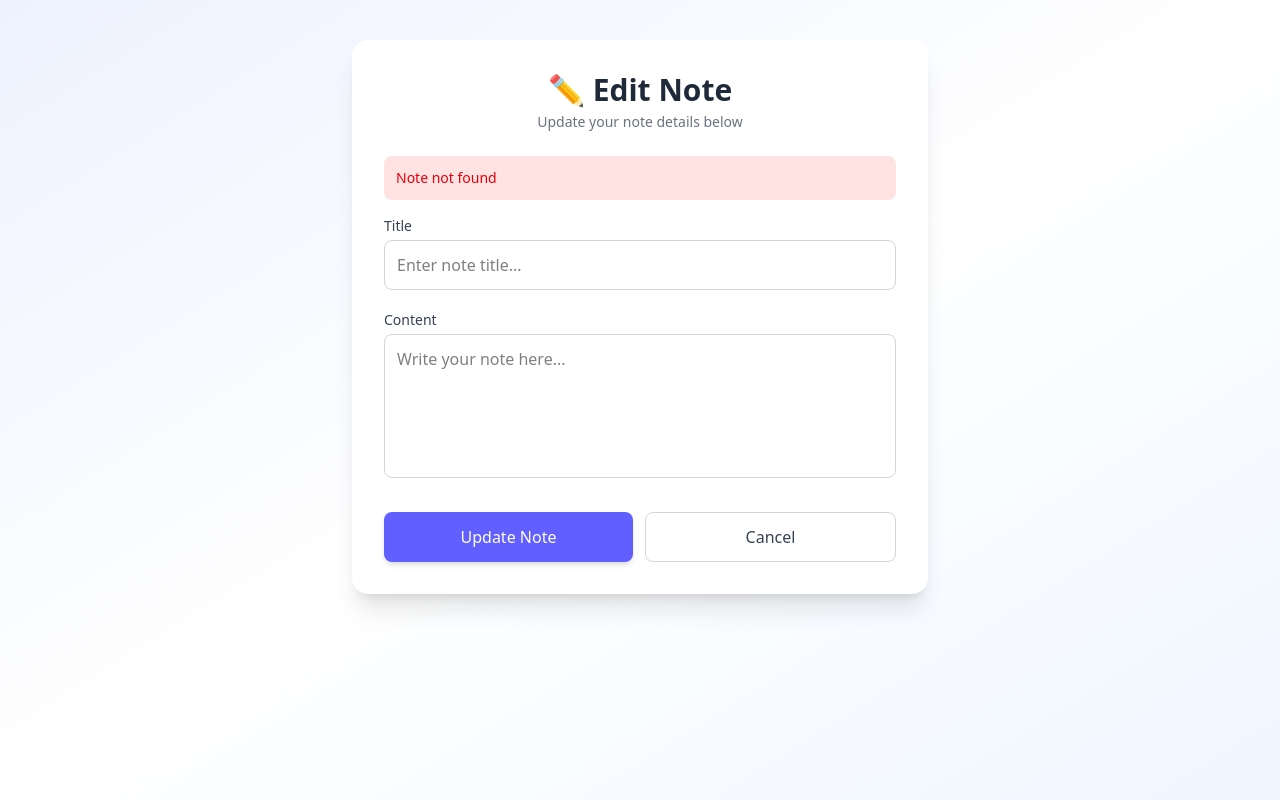
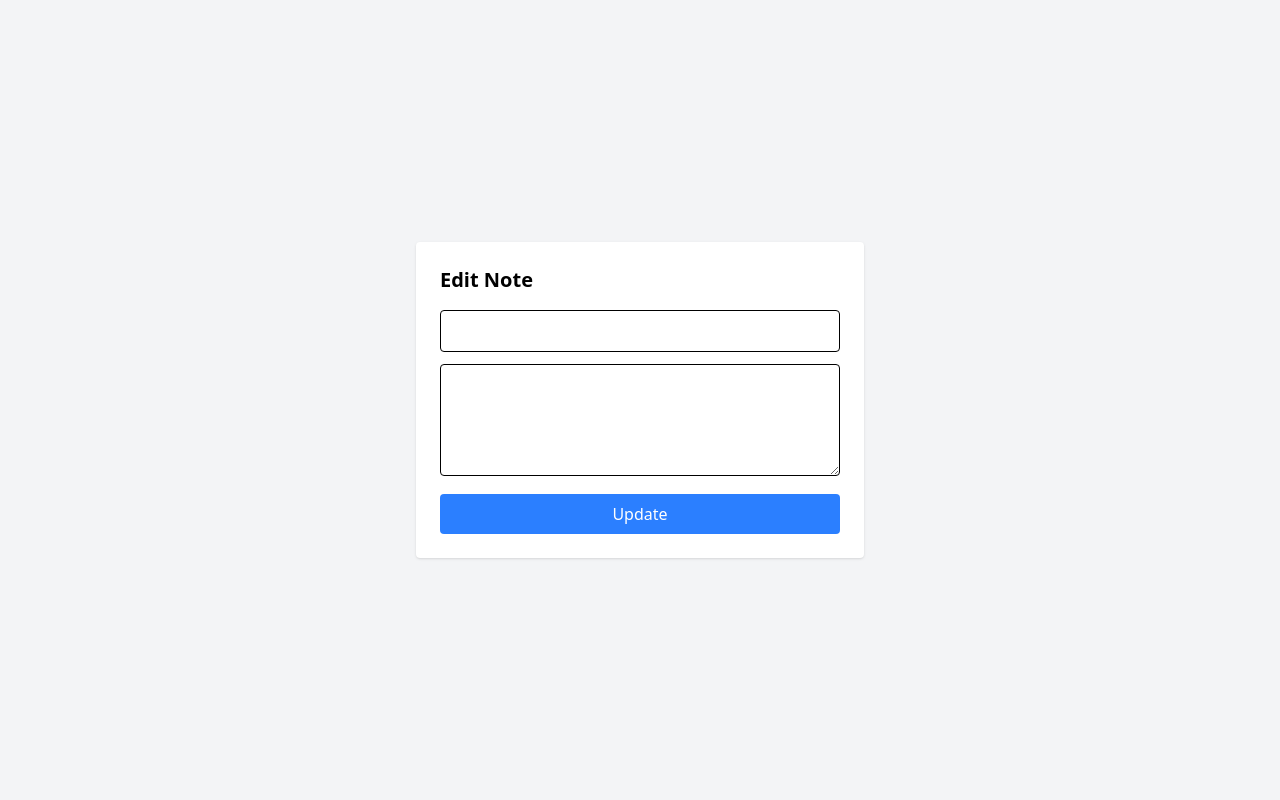
Before and after one commit to Sufalthakre18/crud-application-, a Next.js app in the folder notes-app/: page /edit/1 in a window 1280 px wide. Before the commit this address had no page. Built offline with nearby package versions, Linux system fonts and the light colour scheme.

Commit message:
Refactor EditNote component structure and logic
Refactor EditNote component for improved readability and functionality.

```diff
--- a/notes-app/components/editNote.js
+++ b/notes-app/components/editNote.js
@@ -1,5 +1,4 @@
-'use client';
-
+'use client'
 import { useState, useEffect } from "react";
 import { useRouter, useParams } from "next/navigation";
 
@@ -9,127 +8,39 @@ export default function EditNote() {
 
     const [title, setTitle] = useState('');
     const [content, setContent] = useState('');
-    const [error, setError] = useState('');
-    const [loading, setLoading] = useState(true);
 
-    // Fetch note from localStorage
     useEffect(() => {
-        try {
-            const notes = JSON.parse(localStorage.getItem("notes")) || [];
-            const note = notes.find(n => n.id === id);
-
-            if (!note) {
-                setError("Note not found");
-            } else {
+        const notes = JSON.parse(localStorage.getItem('notes')) || [];
+        const note = notes.find(n => String(n.id) === String(id));
+        if (note) {
             setTitle(note.title);
             setContent(note.content);
         }
-        } catch (err) {
-            setError("Failed to load note");
-        } finally {
-            setLoading(false);
-        }
     }, [id]);
 
-    // Update note
     const handleSubmit = (e) => {
         e.preventDefault();
-        setError('');
 
-        try {
-            const notes = JSON.parse(localStorage.getItem("notes")) || [];
+        const notes = JSON.parse(localStorage.getItem('notes')) || [];
 
-            const updatedNotes = notes.map(note =>
-                note.id === id
+        const updated = notes.map(note =>
+            String(note.id) === String(id)
                 ? { ...note, title, content }
                 : note
         );
 
-            localStorage.setItem("notes", JSON.stringify(updatedNotes));
+        localStorage.setItem('notes', JSON.stringify(updated));
         router.push('/');
-        } catch (err) {
-            setError("Failed to update note");
-        }
     };
 
-    if (loading) {
     return (
-            <div className="min-h-screen flex items-center justify-center bg-gradient-to-br from-gray-100 to-gray-200">
-                <p className="text-gray-600 text-lg animate-pulse">Loading note...</p>
+        <div className="min-h-screen flex items-center justify-center bg-gray-100">
+            <form onSubmit={handleSubmit} className="bg-white p-6 rounded shadow w-full max-w-md">
+                <h1 className="text-xl font-bold mb-4">Edit Note</h1>
+                <input value={title} onChange={(e)=>setTitle(e.target.value)} className="w-full mb-3 p-2 border rounded"/>
+                <textarea value={content} onChange={(e)=>setContent(e.target.value)} className="w-full mb-3 p-2 border rounded h-28"/>
+                <button className="w-full bg-blue-500 text-white py-2 rounded">Update</button>
+            </form>
         </div>
     );
 }
-
-    return (
-        <div className="min-h-screen bg-gradient-to-br from-indigo-50 via-white to-blue-50 py-10 px-4">
-            <div className="max-w-xl mx-auto bg-white rounded-2xl shadow-xl p-6 sm:p-8">
-
-                {/* Header */}
-                <div className="mb-6 text-center">
-                    <h1 className="text-3xl font-bold text-gray-800">✏️ Edit Note</h1>
-                    <p className="text-gray-500 text-sm mt-1">
-                        Update your note details below
-                    </p>
-                </div>
-
-                {/* Error */}
-                {error && (
-                    <div className="mb-4 p-3 rounded-lg bg-red-100 text-red-600 text-sm">
-                        {error}
-                    </div>
-                )}
-
-                {/* Form */}
-                <form onSubmit={handleSubmit} className="space-y-5">
-
-                    {/* Title */}
-                    <div>
-                        <label className="block text-sm font-medium text-gray-700 mb-1">
-                            Title
-                        </label>
-                        <input
-                            type="text"
-                            value={title}
-                            onChange={(e) => setTitle(e.target.value)}
-                            placeholder="Enter note title..."
-                            className="w-full p-3 border border-gray-300 rounded-lg focus:ring-2 focus:ring-indigo-400 focus:outline-none transition"
-                            required
-                        />
-                    </div>
-
-                    {/* Content */}
-                    <div>
-                        <label className="block text-sm font-medium text-gray-700 mb-1">
-                            Content
-                        </label>
-                        <textarea
-                            value={content}
-                            onChange={(e) => setContent(e.target.value)}
-                            placeholder="Write your note here..."
-                            className="w-full p-3 border border-gray-300 rounded-lg h-36 resize-none focus:ring-2 focus:ring-indigo-400 focus:outline-none transition"
-                            required
-                        />
-                    </div>
-
-                    {/* Buttons */}
-                    <div className="flex flex-col sm:flex-row gap-3 pt-2">
-                        <button
-                            type="submit"
-                            className="flex-1 bg-indigo-500 text-white py-3 rounded-lg font-medium hover:bg-indigo-600 transition shadow-md"
-                        >
-                            Update Note
-                        </button>
-
-                        <button
-                            type="button"
-                            onClick={() => router.push('/')}
-                            className="flex-1 border border-gray-300 py-3 rounded-lg text-gray-700 hover:bg-gray-100 transition"
-                        >
-                            Cancel
-                        </button>
-                    </div>
-                </form>
-            </div>
-        </div>
-    );
-}
```
Lines whose indentation alone changed are shown as unchanged.
